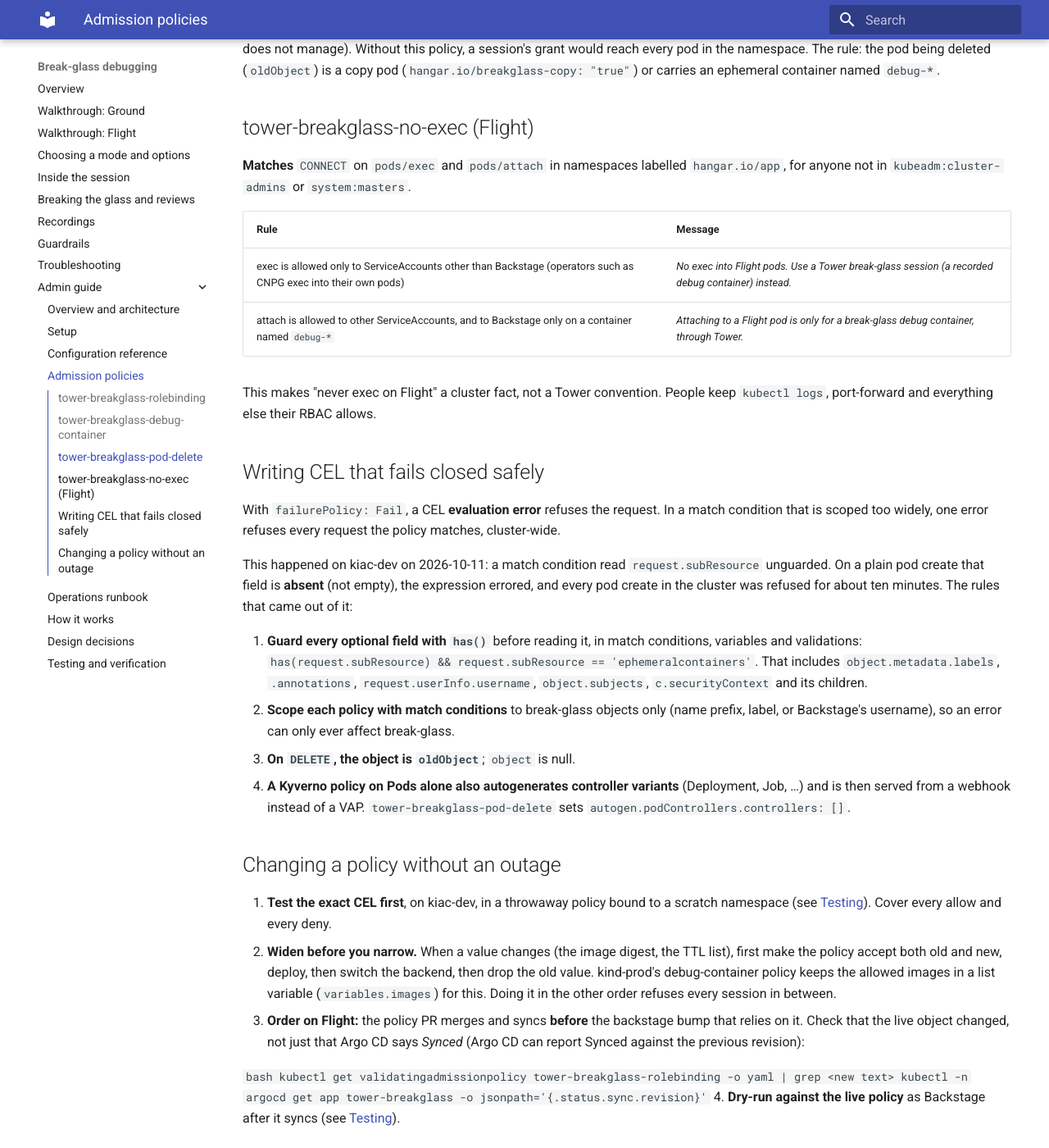
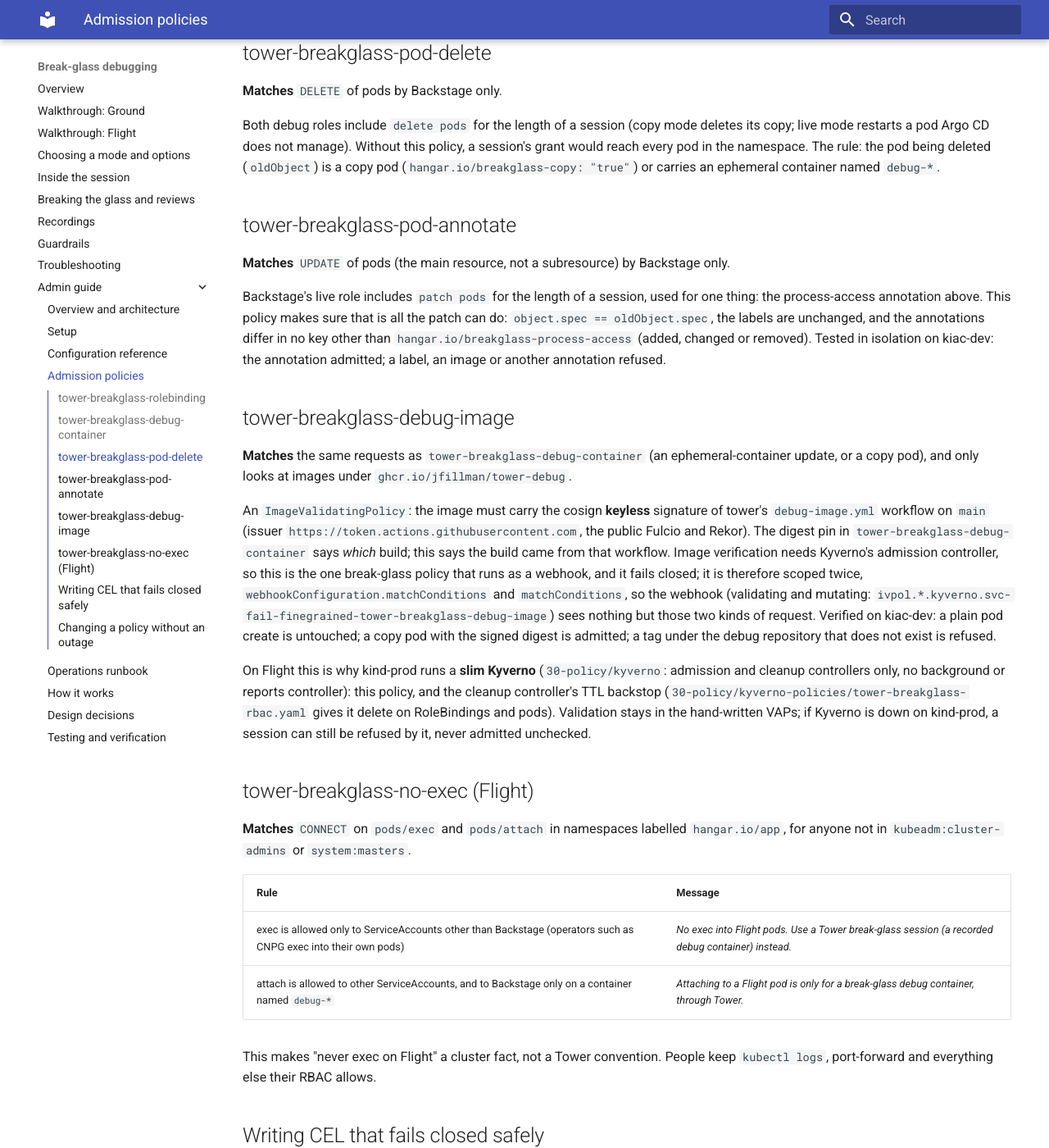
Before and after one commit to jfillman/tower, an MkDocs documentation site: the page built from docs/break-glass/admin/policies.md, in a window 1280 px wide and 1400 px high, scrolled down 2379 px. Shown: the whole window at 82% size. Built offline with MkDocs 1.6.1 and Material for MkDocs 9.7.7, drawn with Linux system fonts in a browser that asks for light colours; some of the changed text lies outside the part shown.

Commit message:
docs(break-glass): phase D (slim Kyverno on Flight, the debug image's signature) and G14 (process access enforced)
Co-Authored-By: Claude Fable 5.1 <noreply@anthropic.com>

```diff
--- a/docs/break-glass/admin/policies.md
+++ b/docs/break-glass/admin/policies.md
@@ -56,6 +56,12 @@ Every debug container (an ephemeral container, or a `debug-*` container in a cop
 Copy pods additionally must carry a `cleanup.kyverno.io/ttl` label of `15m` to `75m` (this rule applies to admins too,
 so even an admin's copy expires). On Flight a copy pod also may not use `hostNetwork`, `hostPID` or `hostIPC`.
 
+**Process access (G14).** An ephemeral container this update *adds* with `targetContainerName` is admitted only if the
+pod carries `hangar.io/breakglass-process-access: <session id>` and the container is named `debug-<that id>`. The
+backend writes that annotation, under `tower-breakglass-pod-annotate` below, only for an approved request that had
+process access; so a backend bug (or a hand-made request) cannot add process access the approver never saw. Containers
+already in the pod are not re-judged.
+
 Ground exempts `system:masters` from the container rules (an operator's own `kubectl debug`) and applies them only in
 `hangar.io/app` namespaces. **Flight applies them to everyone, in every namespace**: an operator's own
 `kubectl debug` on kind-prod must also use the Tower debug image, hardened. `--profile=restricted` alone does not set a
@@ -78,6 +84,35 @@ Both debug roles include `delete pods` for the length of a session (copy mode de
 Argo CD does not manage). Without this policy, a session's grant would reach every pod in the namespace. The rule: the
 pod being deleted (`oldObject`) is a copy pod (`hangar.io/breakglass-copy: "true"`) or carries an ephemeral container
 named `debug-*`.
+
+## tower-breakglass-pod-annotate
+
+**Matches** `UPDATE` of pods (the main resource, not a subresource) by Backstage only.
+
+Backstage's live role includes `patch pods` for the length of a session, used for one thing: the process-access
+annotation above. This policy makes sure that is all the patch can do: `object.spec == oldObject.spec`, the labels are
+unchanged, and the annotations differ in no key other than `hangar.io/breakglass-process-access` (added, changed or
+removed). Tested in isolation on kiac-dev: the annotation admitted; a label, an image or another annotation refused.
+
+## tower-breakglass-debug-image
+
+**Matches** the same requests as `tower-breakglass-debug-container` (an ephemeral-container update, or a copy pod), and
+only looks at images under `ghcr.io/jfillman/tower-debug`.
+
+An `ImageValidatingPolicy`: the image must carry the cosign **keyless** signature of tower's `debug-image.yml` workflow
+on `main` (issuer `https://token.actions.githubusercontent.com`, the public Fulcio and Rekor). The digest pin in
+`tower-breakglass-debug-container` says *which* build; this says the build came from that workflow. Image verification
+needs Kyverno's admission controller, so this is the one break-glass policy that runs as a webhook, and it fails
+closed; it is therefore scoped twice, `webhookConfiguration.matchConditions` and `matchConditions`, so the webhook
+(validating and mutating: `ivpol.*.kyverno.svc-fail-finegrained-tower-breakglass-debug-image`) sees nothing but those
+two kinds of request. Verified on kiac-dev: a plain pod create is untouched; a copy pod with the signed digest is
+admitted; a tag under the debug repository that does not exist is refused.
+
+On Flight this is why kind-prod runs a **slim Kyverno** (`30-policy/kyverno`: admission and cleanup controllers only,
+no background or reports controller): this policy, and the cleanup controller's TTL backstop
+(`30-policy/kyverno-policies/tower-breakglass-rbac.yaml` gives it delete on RoleBindings and pods). Validation stays in
+the hand-written VAPs; if Kyverno is down on kind-prod, a session can still be refused by it, never admitted
+unchecked.
 
 ## tower-breakglass-no-exec (Flight)
 
```
Also changed, not shown: docs/break-glass/admin/design.md (+6 -1 lines), docs/break-glass/admin/index.md (+7 -6 lines), docs/break-glass/guardrails.md (+2 -2 lines), docs/break-glass/in-the-session.md (+3 -3 lines), docs/break-glass/troubleshooting.md (+2 -0 lines).
